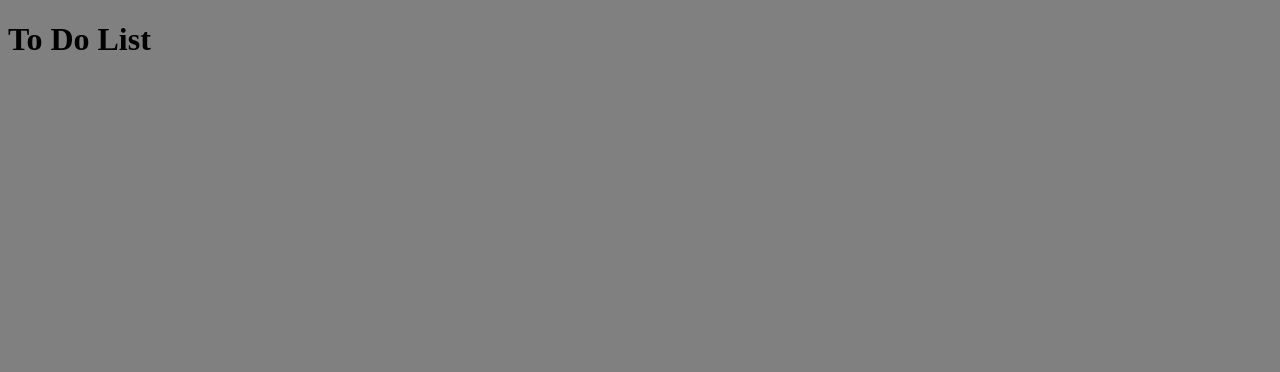
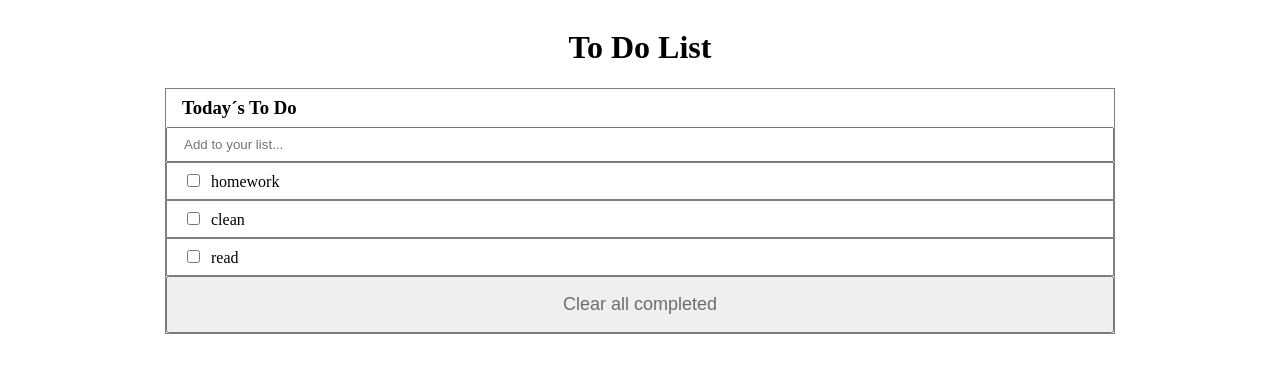
Before and after one commit to marilirulita/To-Do-list, a website built with webpack: page src/index.html in a window 1280 px wide. Built offline with nearby package versions, Linux system fonts and the light colour scheme.

Commit message:
Add js DOM elements for to do list

```diff
--- a/src/index.html
+++ b/src/index.html
@@ -7,8 +7,12 @@
 </head>
 <body>
     <h1>To Do List</h1>
-    <div id="list-elem">
+    <div id="container">
+        <h3>Today´s To Do</h3>
+        <input type="text" name="task" id="new-task" placeholder="Add to your list..." />
+        <div id="list-elem">
 
+        </div>
     </div>
 </body>
 </html>
--- a/src/index.js
+++ b/src/index.js
@@ -1,30 +1,64 @@
 import _ from 'lodash';
 import './style.css';
 
-let task = {
-  description: '',
-  completed: true,
-  index: 0
+let tasksList = []; //array of objects
+let ids = 0;
+
+function Task(description, completed, index) {
+  this.description = description;
+  this.completed = completed;
+  this.index = index;
 }
 
-let tasksList = [1]; //array of objects
+tasksList.push(new Task("homework", false, ids++));
+tasksList.push(new Task("clean", false, ids++));
+tasksList.push(new Task("read", false, ids++));
+
+console.log(tasksList);
 
 function showItems() {
-  const listItems = getElementById('list-elem');
+  const listItems = document.getElementById('list-elem');
 
   for (let i = 0; i < tasksList.length; i++) {
-    listItems.innerHTML = "test";
+    const taskElement = document.createElement('div');
+
+    const descriptionElem = document.createElement('span');
+    descriptionElem.innerText = tasksList[i].description;
+    const checkBox = document.createElement('input');
+    checkBox.type = 'checkbox';
+
+    taskElement.classList.add('task-element');
+    taskElement.appendChild(checkBox);
+    taskElement.appendChild(descriptionElem);
+    listItems.appendChild(taskElement);
   }
+
+  const deleteButton = document.createElement('button');
+  deleteButton.classList.add('delete-button');
+  deleteButton.innerText = 'Clear all completed';
+  deleteButton.type = 'button';
+  listElement.appendChild(deleteButton);
+
+  return listItems;
 }
 
-function component() {
-  const element = document.createElement('div');
+const listElement = document.getElementById('list-elem');
+listElement.appendChild(showItems());
 
-  // Lodash, now imported by this script
-  //element.innerHTML = _.join(['Hello', 'webpack'], ' ');
-  element.classList.add('hello');
+function add() {
+  const task = document.getElementById('new-task');
 
-  return element;
+  const newTask = new Task(task.value, false, ids);
+
+  ids += 1;
+
+  tasksList.push(newTask);
 }
 
-document.body.appendChild(component());
+//const taskInput = document.getElementById("new-task");
+
+//taskInput.addEventListener("keyup", function(event) {
+//  if (event.characterCode == 13) {
+//    add();
+//  }
+//});
--- a/src/style.css
+++ b/src/style.css
@@ -1,8 +1,42 @@
 body {
-  background-color: gray;
+  display: flex;
+  align-items: center;
+  flex-direction: column;
 }
 
-.hello {
-  color: pink;
-  background-color: green;
+h3 {
+  margin: 0;
+  padding: 0.5rem 1rem;
 }
+
+input {
+  padding: 0.5rem 1rem;
+}
+
+#container {
+  display: flex;
+  flex-direction: column;
+  border: 1px solid gray;
+  width: 75%;
+}
+
+#list-elem {
+  display: flex;
+  flex-direction: column;
+}
+
+.task-element {
+  border: 1px solid gray;
+  padding: 0.5rem 1rem;
+}
+
+span {
+  padding: 0 0.5rem;
+}
+
+.delete-button {
+  width: 100%;
+  padding: 1rem;
+  color: rgb(110, 109, 109);
+  font-size: large;
+}
```
